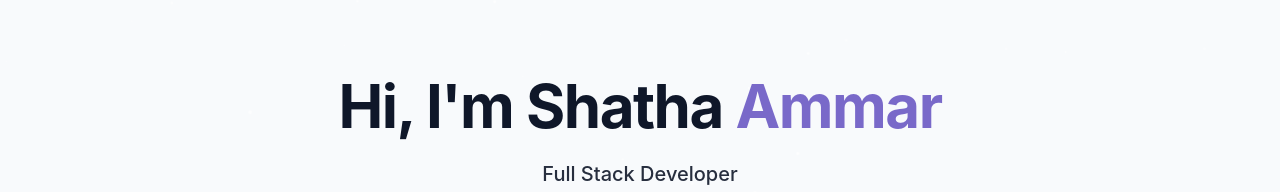
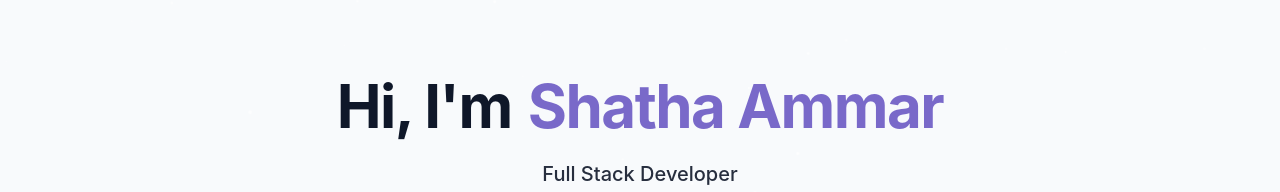
Before and after one commit to shathaammar/My-PORTFOLIO, a React (Vite) app in the folder portfolio-project/: page /home in a window 1280 px wide. Shown: the part 187-379 px from the top of the page. Built offline with nearby package versions, Linux system fonts and the light colour scheme; no server answers.

Commit message:
final fix

```diff
--- a/portfolio-project/src/components/HeroSection.jsx
+++ b/portfolio-project/src/components/HeroSection.jsx
@@ -9,9 +9,11 @@ export const HeroSection = () => {
       <div className="container max-w-5xl mx-auto text-center z-10">
         <div className="space-y-6">
           <h1 className="text-4xl md:text-6xl font-bold tracking-tight">
-            <span className="opacity-0 animate-fade-in">Hi, I'm Shatha&nbsp;</span>
-            <span className="text-primary opacity-0 animate-fade-in-delay-1">
-               Ammar
+            <span className="inline-block opacity-0 animate-fade-in">
+              Hi, I'm
+            </span>
+            <span className="inline-block ml-3 md:ml-4 text-primary opacity-0 animate-fade-in-delay-1">
+              Shatha Ammar
             </span>
           </h1>
 
```
